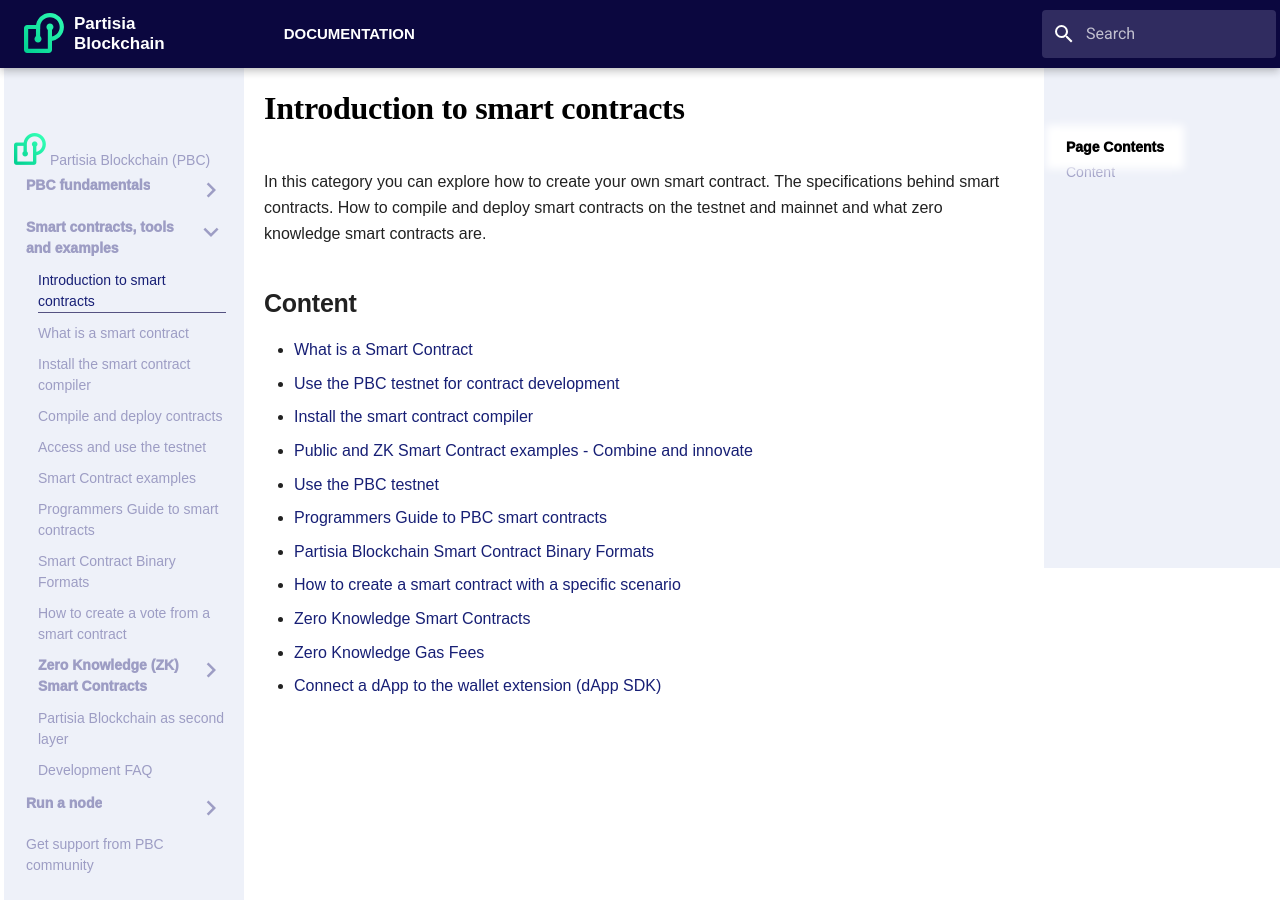
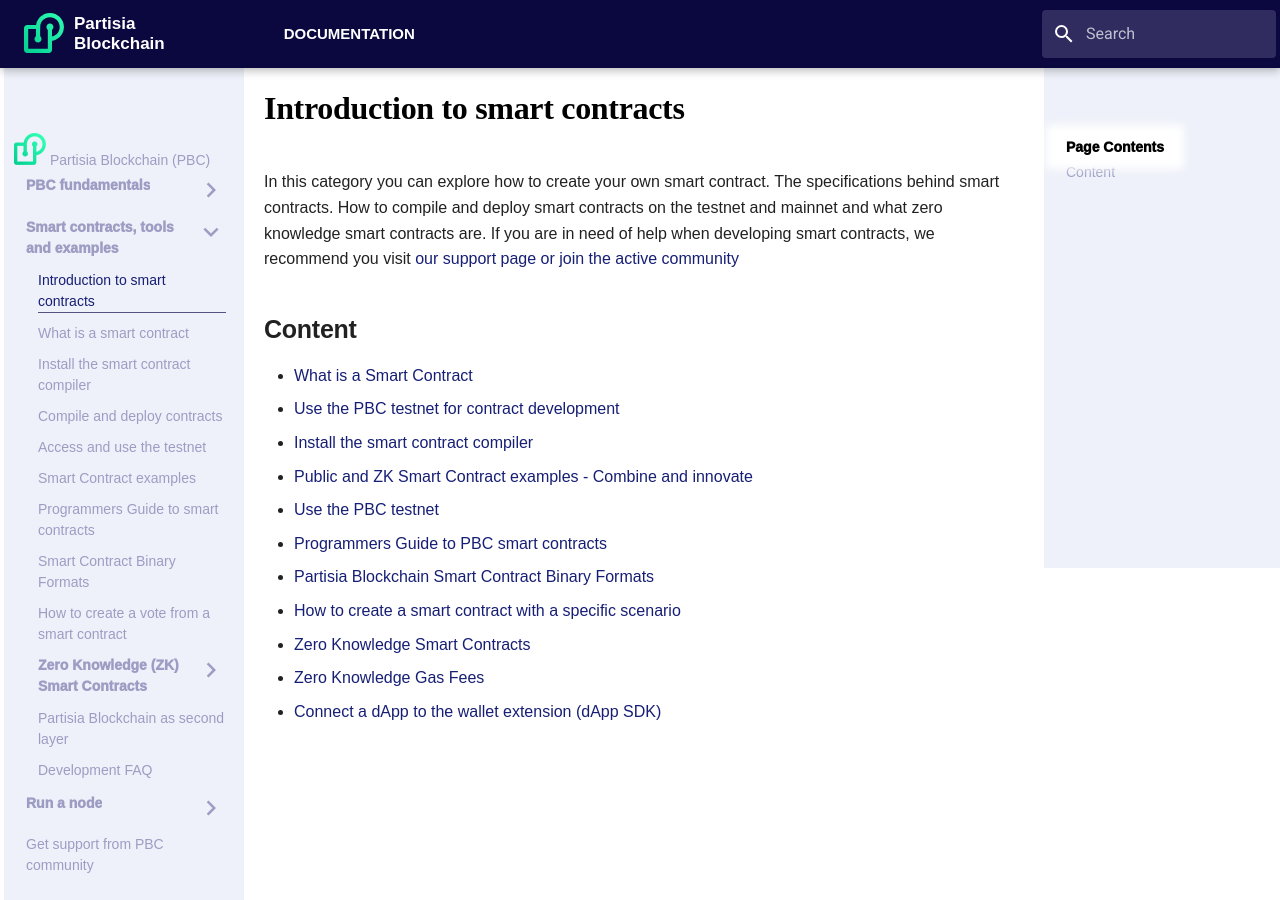
Before and after one commit to 0xSero/partisia-docs, an MkDocs documentation site: the page built from docs/smart-contracts/introduction-to-smart-contracts.md, in a window 1280 px wide and 900 px high. Built offline with MkDocs 1.6.1 and Material for MkDocs 9.7.7, drawn with Linux system fonts in a browser that asks for light colours; some web fonts are replaced; a script that is not in the unit is left out.

Commit message:
adding link to support page

```diff
--- a/docs/smart-contracts/introduction-to-smart-contracts.md
+++ b/docs/smart-contracts/introduction-to-smart-contracts.md
@@ -1,5 +1,5 @@
 # Introduction to smart contracts
-In this category you can explore how to create your own smart contract. The specifications behind smart contracts. How to compile and deploy smart contracts on the testnet and mainnet and what zero knowledge smart contracts are.
+In this category you can explore how to create your own smart contract. The specifications behind smart contracts. How to compile and deploy smart contracts on the testnet and mainnet and what zero knowledge smart contracts are. If you are in need of help when developing smart contracts, we recommend you visit [our support page or join the active community](../get-support-from-pbc-community.md)
 ## Content
 
 - [What is a Smart Contract](../smart-contracts/what-is-a-smart-contract.md)
```
